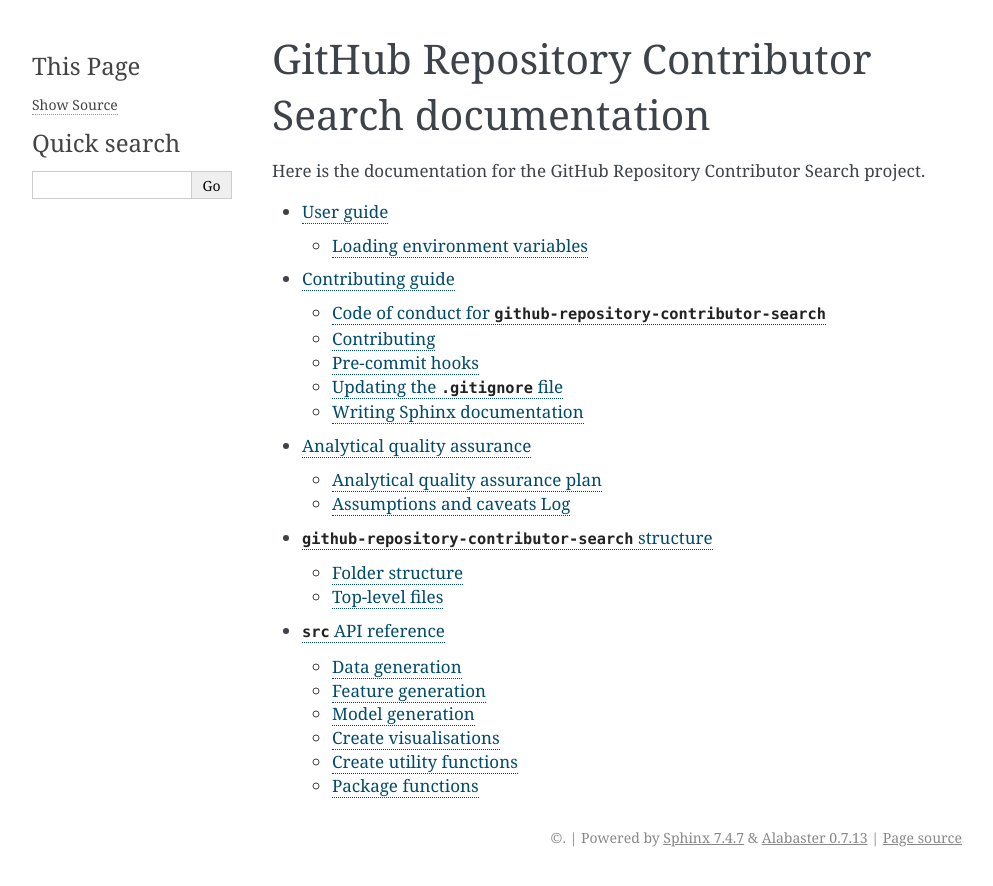
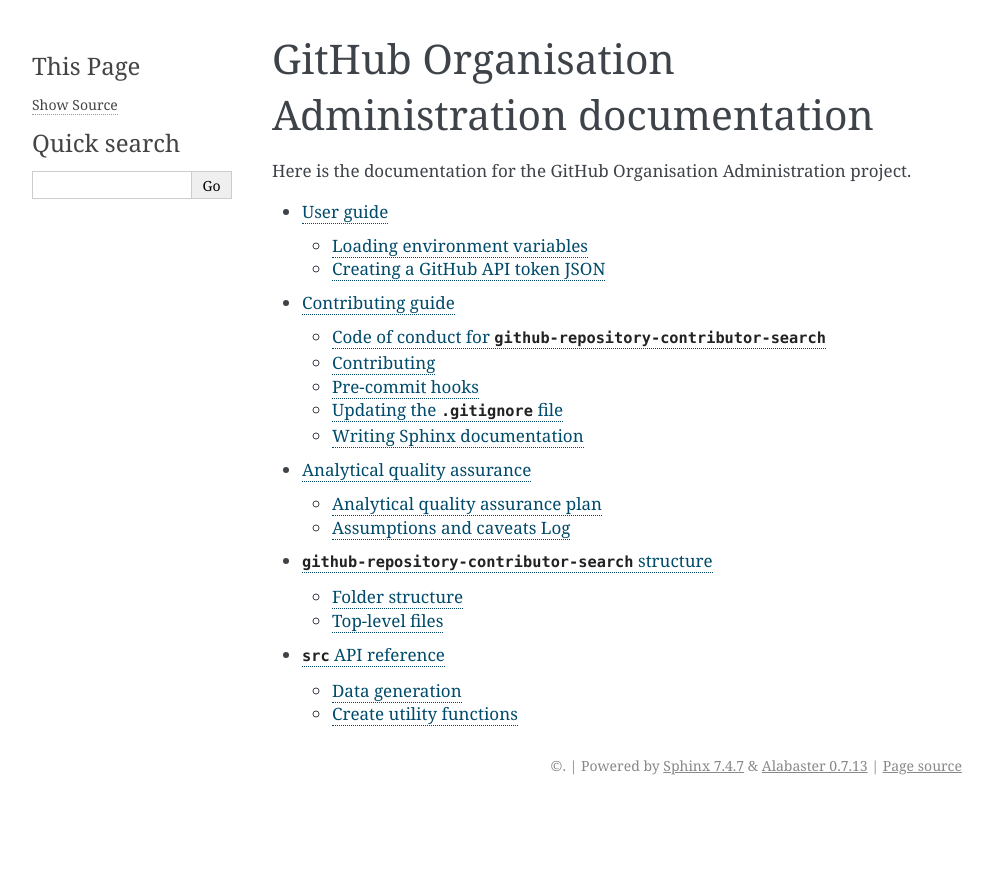
Before and after one commit to ukgovdatascience/github_organisation_administration, a Sphinx documentation site: the page built from docs/index.md, in a window 1280 px wide. Shown: the top 886 px of the page, without its empty margins (148-1141 px from the left). Built offline with Sphinx 7.4.7, drawn with Linux system fonts in a browser that asks for light colours.

Commit message:
Add documentation, and rename project to better reflect purpose

````diff
--- a/docs/conf.py
+++ b/docs/conf.py
@@ -1,4 +1,4 @@
-# GitHub Repository Contributor Search documentation build configuration file
+# GitHub Organisation Administration documentation build configuration file
 #
 # This file is execfile()d with the current directory set to its containing dir.
 #
@@ -45,7 +45,7 @@
 master_doc = "index"
 
 # General information about the project.
-project = "GitHub Repository Contributor Search"
+project = "GitHub Organisation Administration"
 author = "ukgovdatascience"
 
 # The version info for the project you're documenting, acts as replacement for |version| and |release|, also used in
@@ -209,8 +209,8 @@
 # documentclass [howto, manual, or own class]).
 latex_documents = [
     ("index",
-     "github-repository-contributor-search.tex",
-     u"GitHub Repository Contributor Search Documentation",
+     "github_organisation_administration.tex",
+     u"GitHub Organisation Administration Documentation",
      u"ukgovdatascience", "manual"),
 ]
 
@@ -237,7 +237,7 @@
 
 # One entry per manual page. List of tuples (source start file, name, description, authors, manual section).
 man_pages = [
-    ("index", "github-repository-contributor-search", u"GitHub Repository Contributor Search Documentation",
+    ("index", "github_organisation_administration", u"GitHub Organisation Administration Documentation",
      [u"ukgovdatascience"], 1)
 ]
 
@@ -250,8 +250,8 @@
 # Grouping the document tree into Texinfo files. List of tuples (source start file, target name, title, author,  dir
 # menu entry, description, category)
 texinfo_documents = [
-    ("index", "github-repository-contributor-search", u"GitHub Repository Contributor Search Documentation",
-     u"ukgovdatascience", "GitHub Repository Contributor Search",
+    ("index", "github_organisation_administration", u"GitHub Organisation Administration Documentation",
+     u"ukgovdatascience", "GitHub Organisation Administration",
      "Use GitHub REST API v3 to find repositories where specific users have contributed.", "Miscellaneous"),
 ]
 
--- a/docs/index.md
+++ b/docs/index.md
@@ -1,6 +1,6 @@
-# GitHub Repository Contributor Search documentation
+# GitHub Organisation Administration documentation
 
-Here is the documentation for the GitHub Repository Contributor Search project.
+Here is the documentation for the GitHub Organisation Administration project.
 
 ```{toctree}
 :maxdepth: 2
--- a/docs/user_guide/README.md
+++ b/docs/user_guide/README.md
@@ -5,4 +5,5 @@
 ```{toctree}
 :maxdepth: 2
 ./loading_environment_variables.md
+./creating_github_api_token_json.md
 ```
````
Also changed, not shown: README.md (+75 -11 lines), docs/reference/README.md (+0 -4 lines), docs/reference/make_features.md (deleted, +0 -16 lines), docs/reference/make_models.md (deleted, +0 -16 lines), docs/reference/make_visualisations.md (deleted, +0 -16 lines), docs/reference/src.md (deleted, +0 -16 lines), docs/user_guide/creating_github_api_token_json.md (added, +46 -0 lines), src/README.md, src/make_features/__init__.py (deleted), src/make_models/__init__.py (deleted), src/make_visualisations/__init__.py (deleted), 3 other files.
